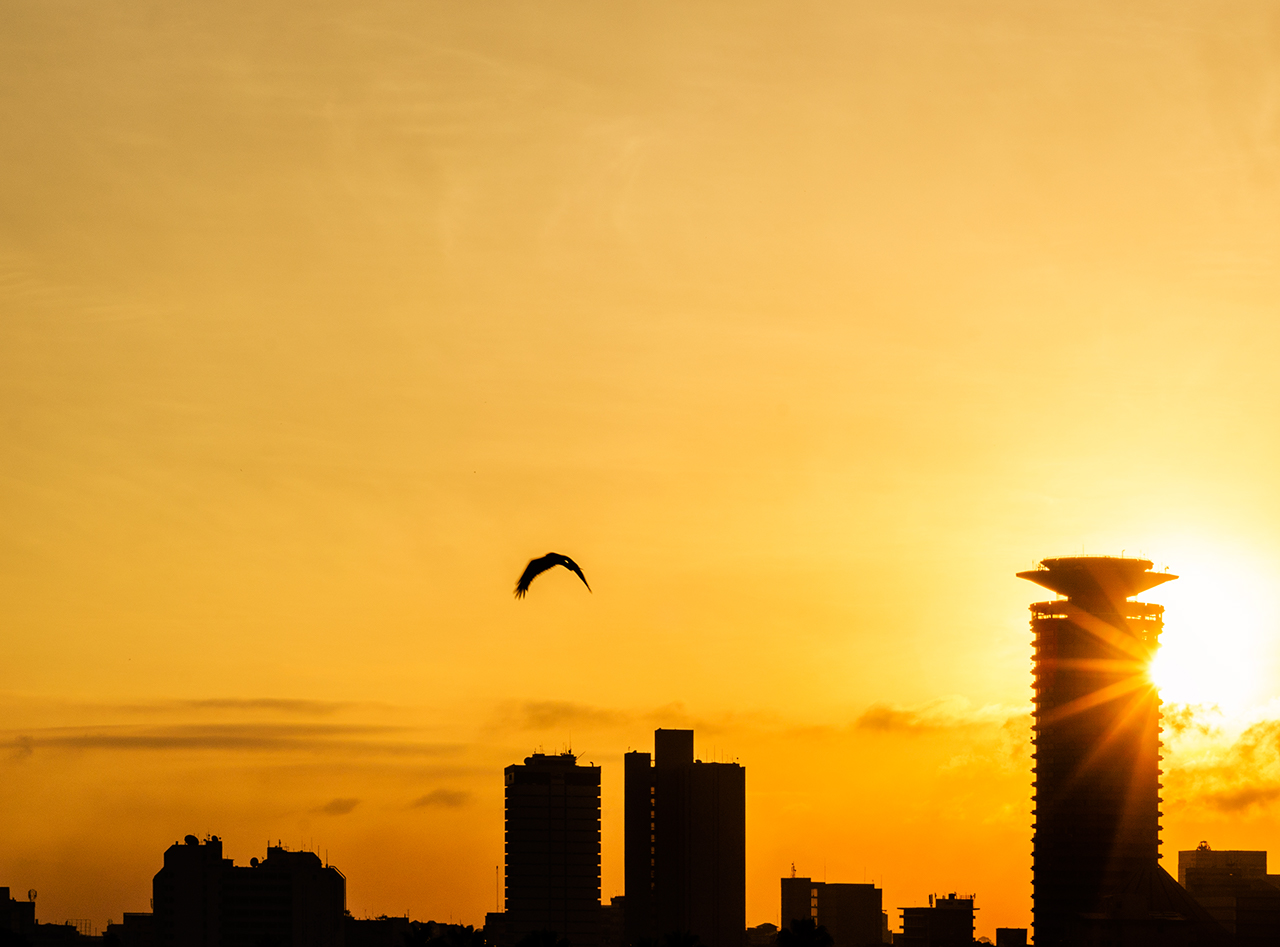
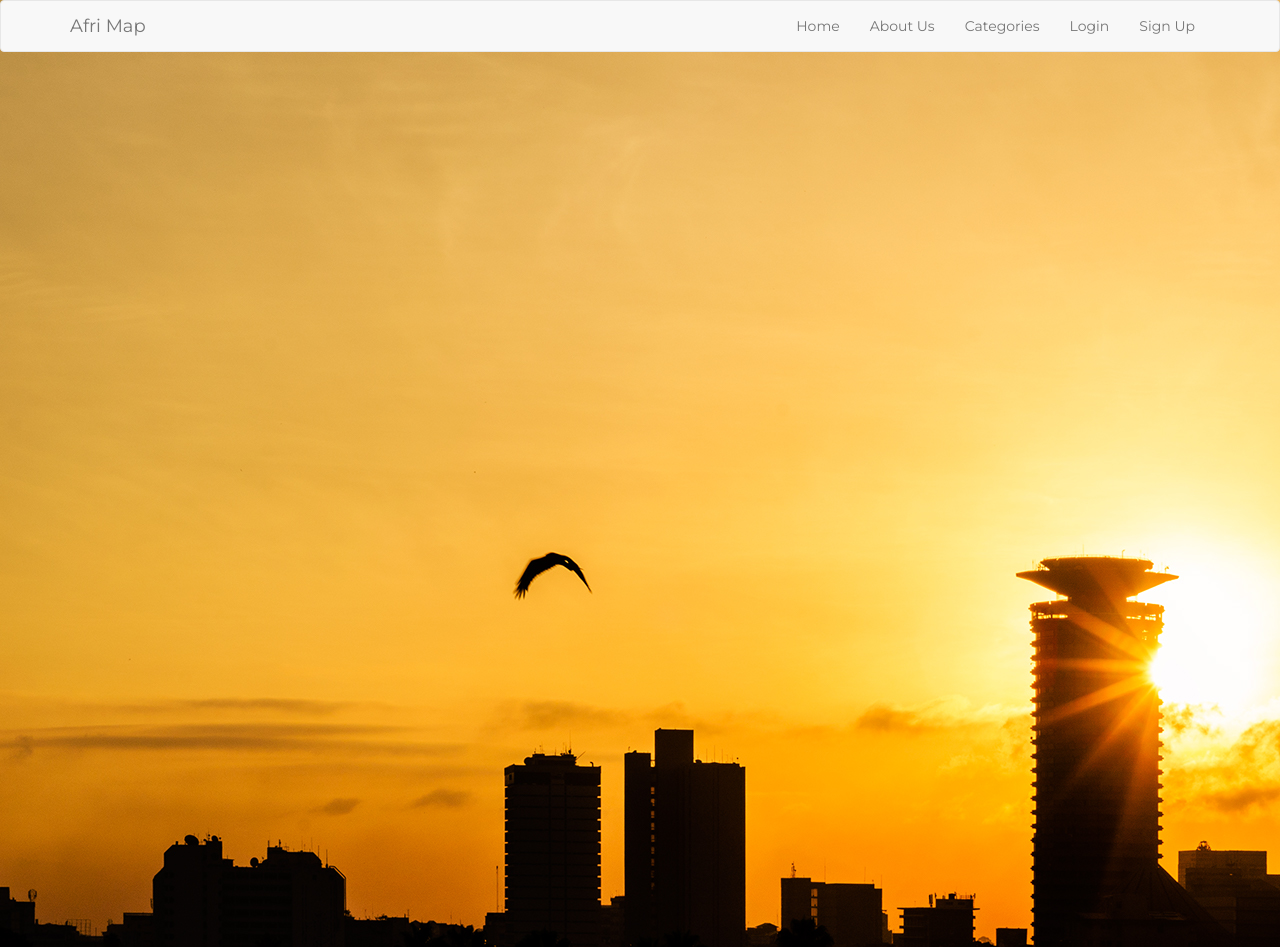
Before and after one commit to sps-africa/frontEnd, a plain HTML site: page index.html in a window 1280 px wide. Shown: the top 947 px of the page. Drawn offline with Linux system fonts and the light colour scheme.

Commit message:
basic navigation

```diff
--- a/css/style.css
+++ b/css/style.css
@@ -17,7 +17,9 @@
 
   @import url('https://fonts.googleapis.com/css?family=Montserrat:300,400,500,600,700,800,900&display=swap');
 
-
+  body {
+    font-family: 'Montserrat', sans-serif;
+}
   /*  ________________________
 
      Header
--- a/index.html
+++ b/index.html
@@ -46,7 +46,55 @@
 
 
 
+    <nav id="kichwa" class="navbar navbar-default" role="navigation">
+      <div class="container">
 
+        <div class="navbar-header">
+
+          <button type="button" class="navbar-toggle collapsed" data-toggle="collapse" data-target="#collapse"
+            aria-expanded="false">
+
+            <span class="sr-only">Toggle navigation</span>
+            <span class="icon-bar"></span>
+            <span class="icon-bar"></span>
+            <span class="icon-bar"></span>
+
+          </button>
+
+          <a class="navbar-brand">
+            <span class="subhead">
+              Afri Map
+            </span>
+
+          </a>
+
+        </div>
+
+
+
+        <div class="collapse navbar-collapse" id="collapse">
+
+          <ul class="nav navbar-nav navbar-right">
+
+            <li><a href="#">Home</a></li>
+            <li><a href="#" class="highlight">About Us</a></li>
+
+            <li><a href="#" id="contact">Categories</a></li>
+
+            <li><a href="#" id="contact">Login</a></li>
+
+            <li><a href="#" id="contact">Sign Up</a></li>
+
+          </ul>
+
+        </div>
+
+
+
+      </div>
+
+
+    </nav>
 
 
 
```
